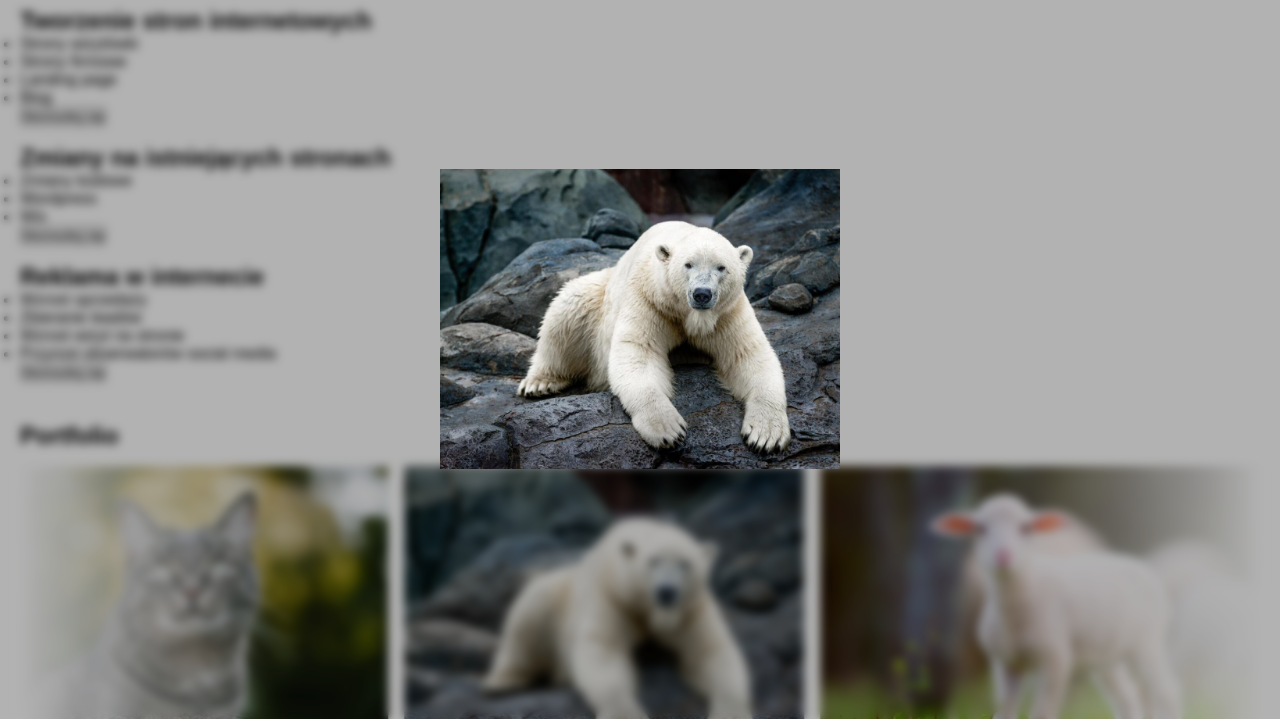
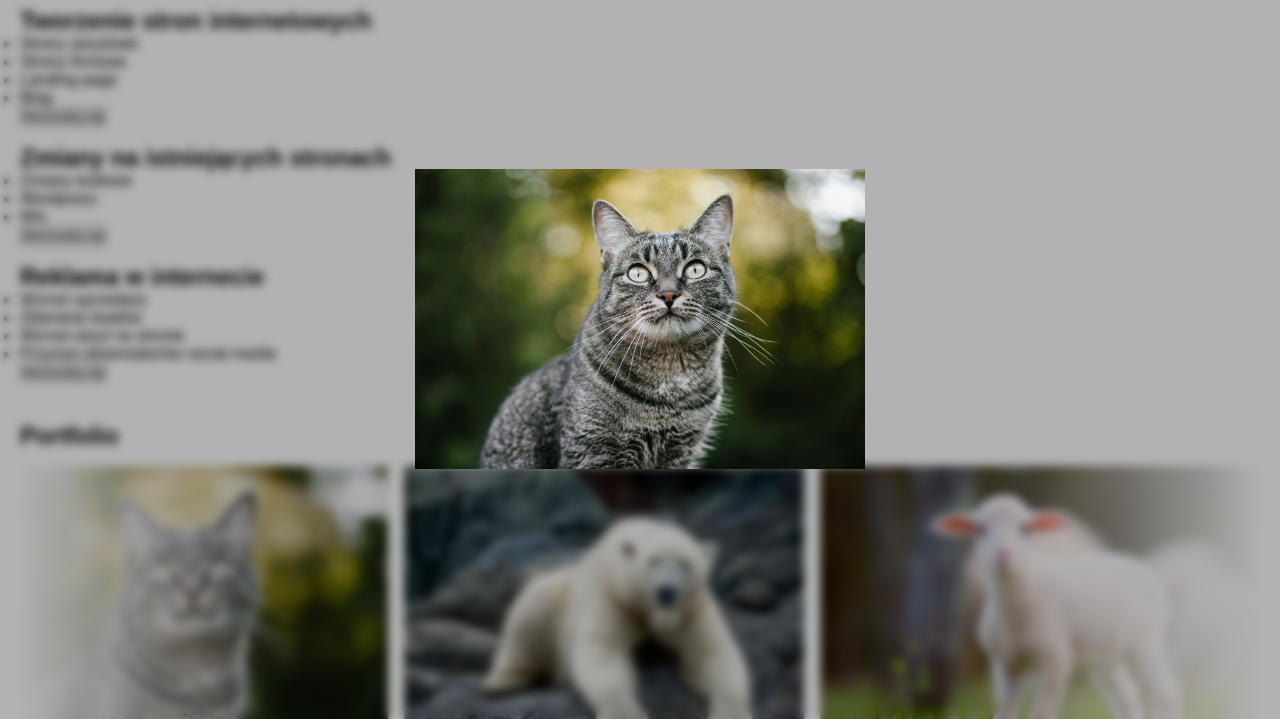
Before and after one commit to BadVilgo/Marketing4Eagles.com, a plain HTML site: page index.html in a window 1280 px wide. Both pictures are taken after a click on the picture 22 px from the left and 697 px from the top of the page. Shown: the part 81-800 px from the top of the page. Drawn offline with nearby package versions, Linux system fonts and the light colour scheme.

Commit message:
slider final - without imgs

```diff
--- a/components/main/portfolio/portfolio.css
+++ b/components/main/portfolio/portfolio.css
@@ -76,7 +76,7 @@
     display:none;
   }
 
-.img1-preview{
+.img-big{
     max-width: 600px;
     height: 300px;
     margin: auto;
--- a/components/main/portfolio/portfolio.js
+++ b/components/main/portfolio/portfolio.js
@@ -28,25 +28,38 @@ function addAnimation() {
 ///////////////////// Kręcenie się karuzeli w prawo
 ///////////////////// Pokazanie nowej grafiki po kliknięciu w grafikę karuzeli. Otworzenie okna podglądu.
 
-const imgs = document.querySelectorAll(".img");
+const images = document.querySelectorAll(".img1, .img2, .img3, .img4, .img5, .img6");
 const imgPreview = document.querySelector(".img-preview");
 const closeImgBtn = document.querySelector(".close-preview");
+const imgBig = document.querySelector(".img-big");
 
 
-function showBigImg(){
+function updateImageSrc(event) {
+  // Extract the class name that starts with 'img' from the clicked element
+  const clickedImgClass = Array.from(event.target.classList).find(cls => cls.startsWith('img'));
+
+  // Extract the number from the class name (e.g., '1' from 'img1')
+  const imgNumber = clickedImgClass.replace('img', '');
+
+  // Construct the new src path based on the image number
+  imgBig.src = `img/projekt${imgNumber}BIG.jpg`;
+
+  // Display the image preview
   imgPreview.style.display = "flex";
-};
+}
 
+
+// Run on click & Loop through all selected images and add the event listener
+images.forEach(img => {
+  img.addEventListener("click", updateImageSrc);
+});
+
+
+//Closing image
 function closeBigImg(){
   imgPreview.style.display = "none";
 };
 
-imgs.forEach(img => {
-  img.addEventListener("click", showBigImg)
-});
-
 closeImgBtn.addEventListener("click", closeBigImg);
 
-
-
 ///////////////////// Pokazanie nowej grafiki po kliknięciu w grafikę karuzeli. Otworzenie okna podglądu.
--- a/index.html
+++ b/index.html
@@ -136,7 +136,7 @@
         </div>
       </div>
       <div class="img-preview">
-        <img class="img1-preview" src="img/projekt1.jpg" alt="" />
+        <img class="img-big" src="img/projekt1.jpg" alt="" />
         <span class="material-symbols-outlined close-preview">close</span>
       </div>
       </section>
```
Also changed, not shown: img/projekt1BIG.jpg (added), img/projekt2BIG.jpg (added), img/projekt3BIG.jpg (added), img/projekt4BIG.jpg (added), img/projekt5BIG.jpg (added), img/projekt6BIG.jpg (added).
